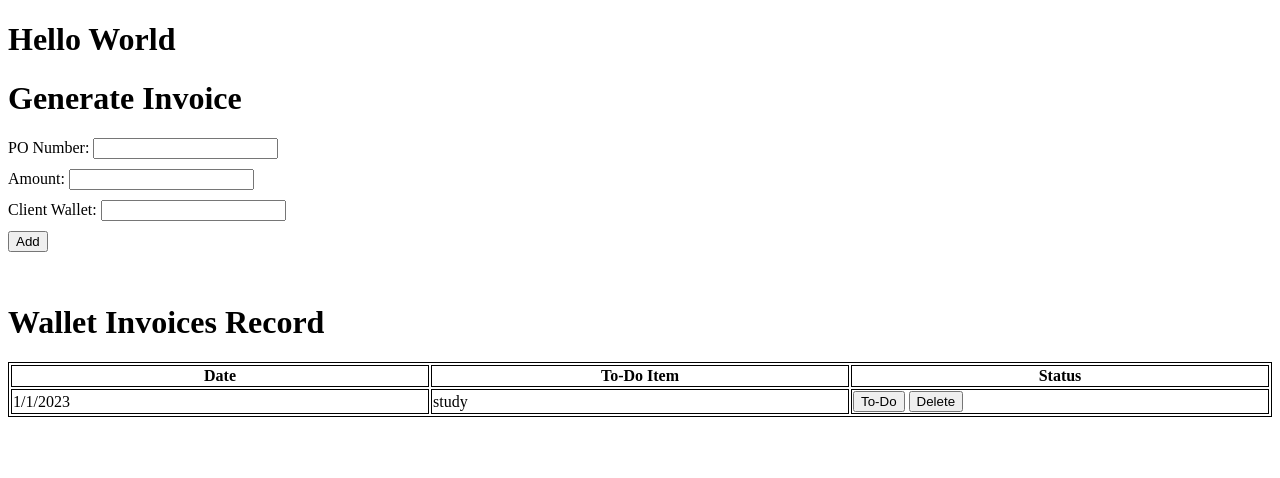
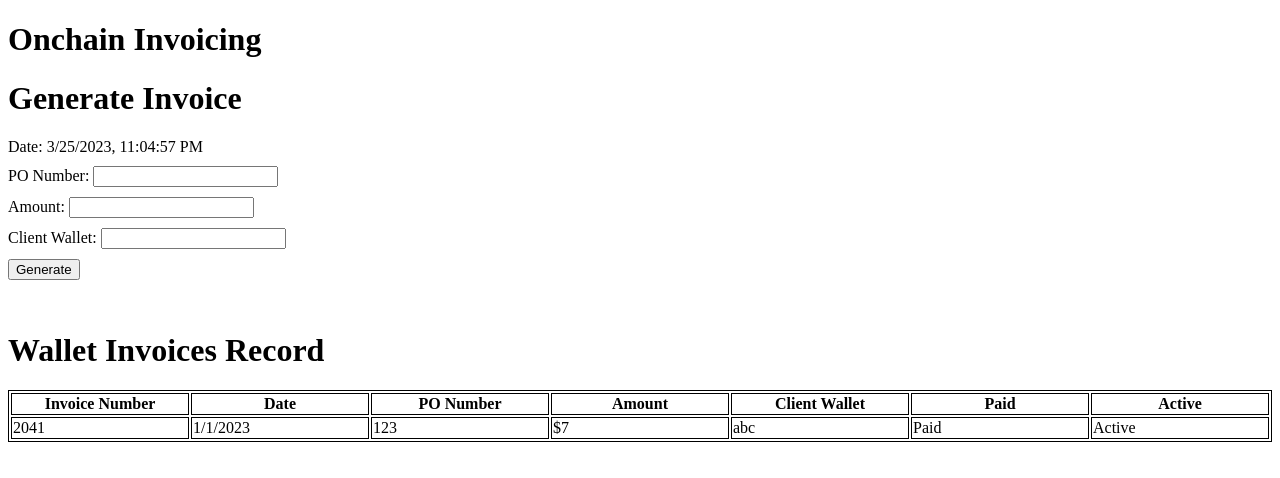
Before and after one commit to poa010101/Onchain-Invoicing, a React (Vite) app in the folder Onchain_Invoicing/: page /generate_invoicing in a window 1280 px wide. Shown: the top 478 px of the page. Built offline with nearby package versions, Linux system fonts and the light colour scheme.

Commit message:
Add status

```diff
--- a/Onchain_Invoicing/src/App.jsx
+++ b/Onchain_Invoicing/src/App.jsx
@@ -5,7 +5,7 @@ import Login from "./modules/ConnectWallet/ConnectWallet";
 const App = () => {
   return (
     <div>
-      <h1>Hello World</h1>
+      <h1>Onchain Invoicing</h1>
       <BrowserRouter>
         <Routes>
           <Route path="/" element={<Login />} />
--- a/Onchain_Invoicing/src/Reducer/WalletReducer.js
+++ b/Onchain_Invoicing/src/Reducer/WalletReducer.js
@@ -1,8 +1,8 @@
 const WalletReducer = (state, action) => {
     switch (action.type) {
         case "GENERATE_INVOICE":
-            return { ...state, items: [{ ...action.payload }, ...state.items] };
-        case "SUBMIT_INVOICE":
+            return { ...state, invoices: [{ ...action.payload }, ...state.invoices] };
+        case "PAY_INVOICE":
             return {
                 ...state,
                 items: state.items.filter((i) =>
@@ -11,7 +11,7 @@ const WalletReducer = (state, action) => {
                         : action.payload.done
                 )
             };
-        case "PAY_INVOICE":
+        case "DECLINE_INVOICE":
             return {
                 ...state,
                 items: state.items.filter((i) => i.id !== action.payload.id)
--- a/Onchain_Invoicing/src/context.jsx
+++ b/Onchain_Invoicing/src/context.jsx
@@ -5,17 +5,22 @@ const InvoiceContext = createContext({
   setWallet: () => undefined,
   walletAddress: "",
   setWalletAddress: () => undefined,
+  generatedInvoice: false,
+  setGeneratedInvoice: () => undefined,
 });
 
 const InvoiceProvider = ({ children }) => {
   const [wallet, setWallet] = useState(false);
   const [walletAddress, setWalletAddress] = useState("");
+  const [generatedInvoice, setGeneratedInvoice] = useState(false);
 
   const value = {
     wallet,
     setWallet,
     walletAddress,
     setWalletAddress,
+    generatedInvoice,
+    setGeneratedInvoice,
   };
 
   return (
--- a/Onchain_Invoicing/src/modules/Generate_Invoice/Generate_Invoice.jsx
+++ b/Onchain_Invoicing/src/modules/Generate_Invoice/Generate_Invoice.jsx
@@ -3,54 +3,62 @@ import { useInvoiceContext } from "../../context";
 import walletReducer from "../../Reducer/WalletReducer";
 
 const GenerateInvoicing = () => {
-  const [date, setDate] = useState("");
-  const [item, setItem] = useState("");
-  // const [done, setDone] = useState(true)
+  const date = new Date().toLocaleString();
+  const [poNumber, setPoNumber] = useState("");
+  const [amount, setAmount] = useState("");
+  const [clientWallet, setClientWallet] = useState("");
+
+  const { setGeneratedInvoice } = useInvoiceContext();
+
   const [state, dispatch] = useReducer(walletReducer, {
-    items: [
+    invoices: [
       {
-        id: Math.floor(Math.random() * 10000),
+        invoiceId: Math.floor(Math.random() * 10000),
         date: "1/1/2023",
-        item: "study",
-        done: false,
+        poNumber: "123",
+        amount: "$7",
+        clientWallet: "abc",
+        paid: true,
+        active: true,
       },
     ],
   });
-
-  console.log("xxxx", state);
 
   return (
     <div className="App">
       <h1>Generate Invoice</h1>
       <form>
-        <div>
+        <div>Date: {date} </div>
+        <div style={{ marginTop: 10 }}>
           <label>PO Number: </label>
-          <input onChange={(e) => setDate(e.target.value)} />
+          <input onChange={(e) => setPoNumber(e.target.value)} />
         </div>
         <div style={{ marginTop: 10 }}>
           <label>Amount: </label>
-          <input onChange={(e) => setItem(e.target.value)} />
+          <input onChange={(e) => setAmount(e.target.value)} />
         </div>
         <div style={{ marginTop: 10 }}>
           <label>Client Wallet: </label>
-          <input onChange={(e) => setItem(e.target.value)} />
+          <input onChange={(e) => setClientWallet(e.target.value)} />
         </div>
         <button
           style={{ marginTop: 10, marginBottom: 30 }}
           onClick={(e) => {
             e.preventDefault();
             dispatch({
-              type: "ADD_ITEMS",
+              type: "GENERATE_INVOICE",
               payload: {
-                id: Math.floor(Math.random() * 10000),
+                invoiceId: Math.floor(Math.random() * 10000),
                 date: date,
-                item: item,
-                done: false,
+                poNumber: poNumber,
+                amount: amount,
+                clientWallet: clientWallet,
               },
             });
+            setGeneratedInvoice(true);
           }}
         >
-          Add
+          Generate
         </button>
       </form>
 
@@ -58,32 +66,69 @@ const GenerateInvoicing = () => {
       <table style={{ border: "1px solid black", width: "100%" }}>
         <thead>
           <tr>
-            <th style={{ border: "1px solid black", gap: 30, width: "30%" }}>
+            <th style={{ border: "1px solid black", gap: 30, width: "14%" }}>
+              Invoice Number
+            </th>
+            <th style={{ border: "1px solid black", gap: 30, width: "14%" }}>
               Date
             </th>
-            <th style={{ border: "1px solid black", gap: 30, width: "30%" }}>
-              To-Do Item
+            <th style={{ border: "1px solid black", gap: 30, width: "14%" }}>
+              PO Number
             </th>
-            <th style={{ border: "1px solid black", gap: 30, width: "30%" }}>
-              Status
+            <th style={{ border: "1px solid black", gap: 30, width: "14%" }}>
+              Amount
+            </th>
+            <th style={{ border: "1px solid black", gap: 30, width: "14%" }}>
+              Client Wallet
+            </th>
+            <th style={{ border: "1px solid black", gap: 30, width: "14%" }}>
+              Paid
+            </th>
+            <th style={{ border: "1px solid black", gap: 30, width: "14%" }}>
+              Active
             </th>
           </tr>
         </thead>
         <tbody>
-          {state.items.map((todo, index) => {
+          {state.invoices.map((invoice, index) => {
             return (
               <tr key={index}>
                 <td
-                  style={{ border: "1px solid black", gap: 30, width: "30%" }}
+                  style={{ border: "1px solid black", gap: 30, width: "14%" }}
                 >
-                  {todo.date}
+                  {invoice.invoiceId}
                 </td>
                 <td
-                  style={{ border: "1px solid black", gap: 30, width: "30%" }}
+                  style={{ border: "1px solid black", gap: 30, width: "14%" }}
                 >
-                  {todo.item}
+                  {invoice.date}
                 </td>
                 <td
+                  style={{ border: "1px solid black", gap: 30, width: "14%" }}
+                >
+                  {invoice.poNumber}
+                </td>
+                <td
+                  style={{ border: "1px solid black", gap: 30, width: "14%" }}
+                >
+                  {invoice.amount}
+                </td>
+                <td
+                  style={{ border: "1px solid black", gap: 30, width: "14%" }}
+                >
+                  {invoice.clientWallet}
+                </td>
+                <td
+                  style={{ border: "1px solid black", gap: 30, width: "14%" }}
+                >
+                  {invoice.paid ? "Paid" : "Unpaid"}
+                </td>
+                <td
+                  style={{ border: "1px solid black", gap: 30, width: "14%" }}
+                >
+                  {invoice.active ? "Active" : "Inactive"}
+                </td>
+                {/* <td
                   style={{ border: "1px solid black", gap: 30, width: "30%" }}
                 >
                   <button
@@ -97,10 +142,10 @@ const GenerateInvoicing = () => {
                       })
                     }
                   >
-                    {todo.done ? "Done" : "To-Do"}
+                    {invoice.done ? "Done" : "To-Do"}
                   </button>{" "}
                   <button
-                    disabled={todo.done}
+                    disabled={invoice.done}
                     onClick={() =>
                       dispatch({
                         type: "DELETE_BUTTON",
@@ -112,7 +157,7 @@ const GenerateInvoicing = () => {
                   >
                     Delete
                   </button>
-                </td>
+                </td> */}
               </tr>
             );
           })}
```
